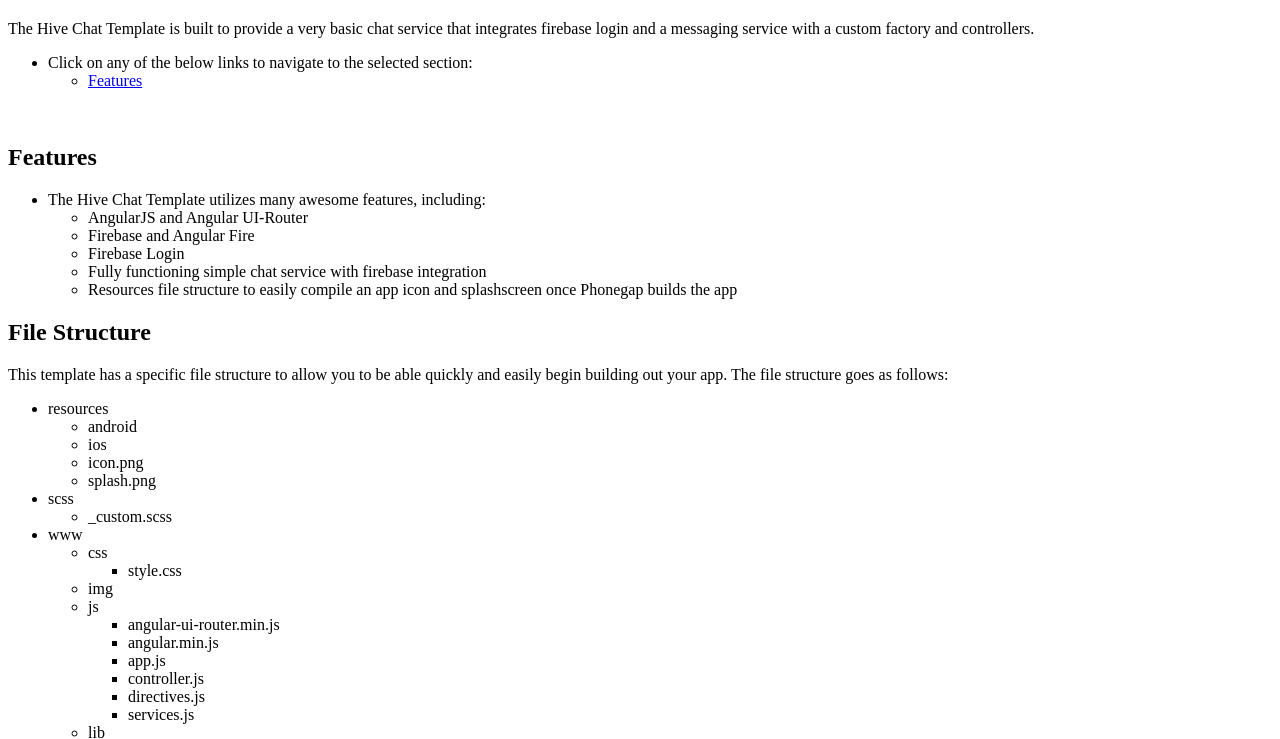
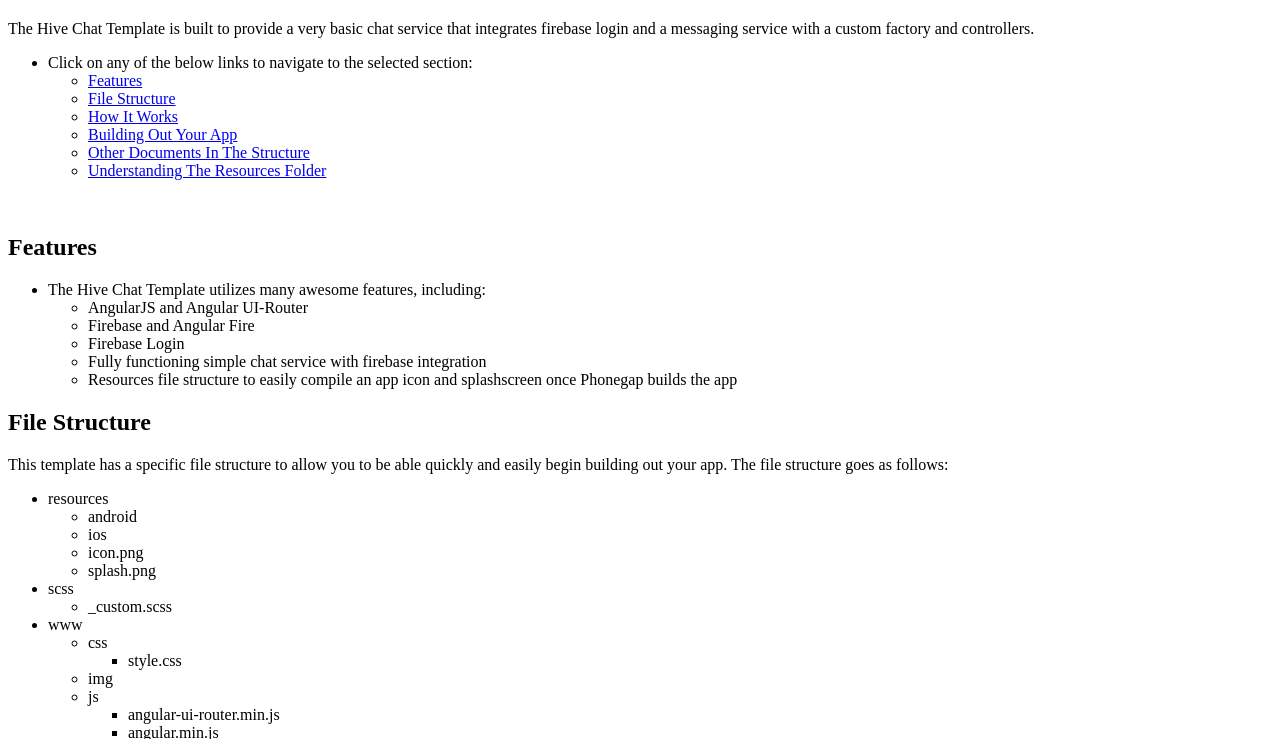
Before and after one commit to hiveapps/chatTemplate, a plain HTML site: page README.html in a window 1280 px wide. Shown: the part 60-799 px from the top of the page. Drawn offline with Linux system fonts and the light colour scheme.

Commit message:
adding in all page links

```diff
--- a/README.html
+++ b/README.html
@@ -13,6 +13,11 @@
     <li>Click on any of the below links to navigate to the selected section:</li>
         <ul>
             <li><a href="#features">Features</a></li>
+            <li><a href="#file-structure">File Structure</a></li>
+            <li><a href="#how-it-works">How It Works</a></li>
+            <li><a href="#building-out-your-app">Building Out Your App</a></li>
+            <li><a href="#other-documents-in-the-structure">Other Documents In The Structure</a></li>
+            <li><a href="#understanding-the-resources-folder">Understanding The Resources Folder</a></li>
         </ul>
 </ul>
 
```
Also changed, not shown: 1 other file.
